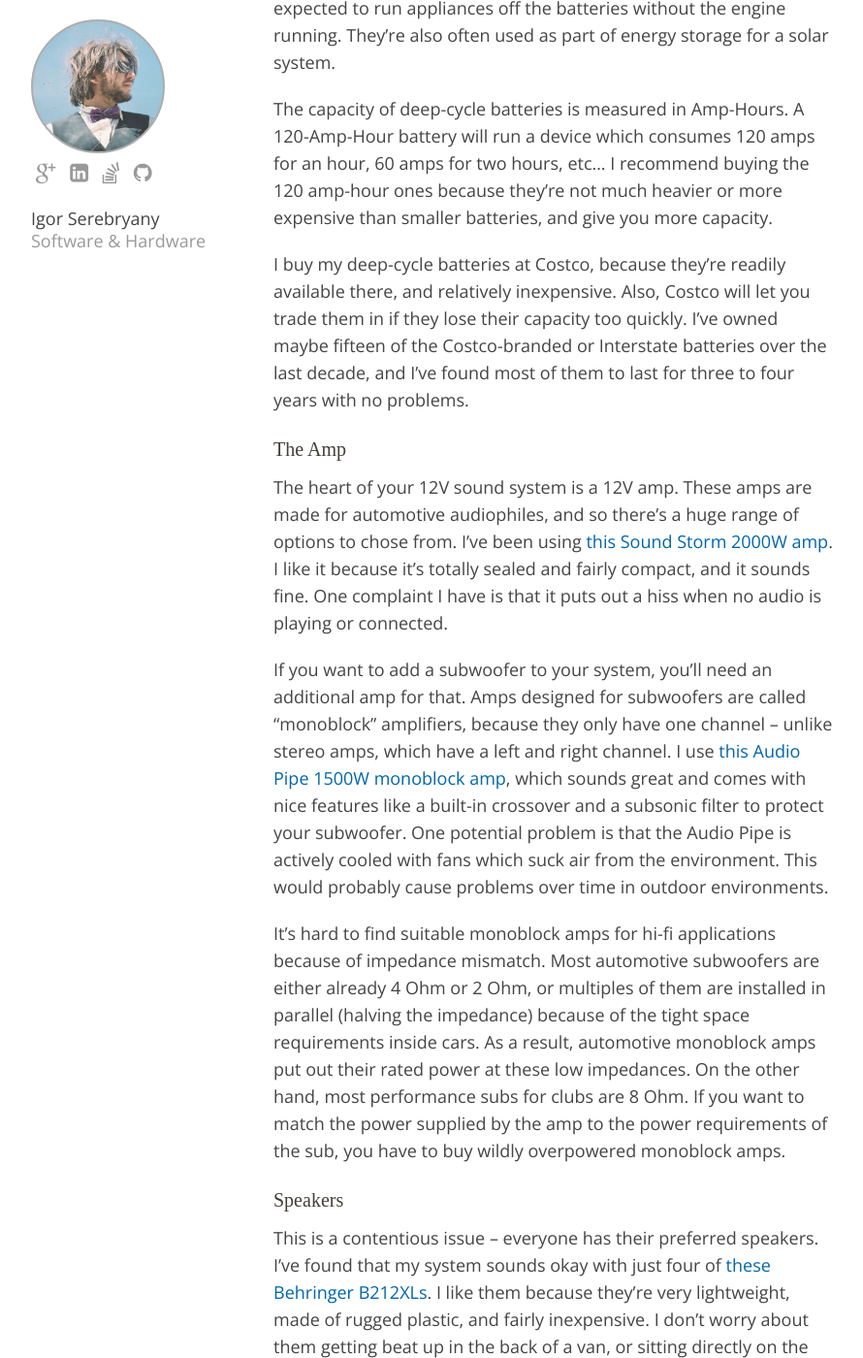
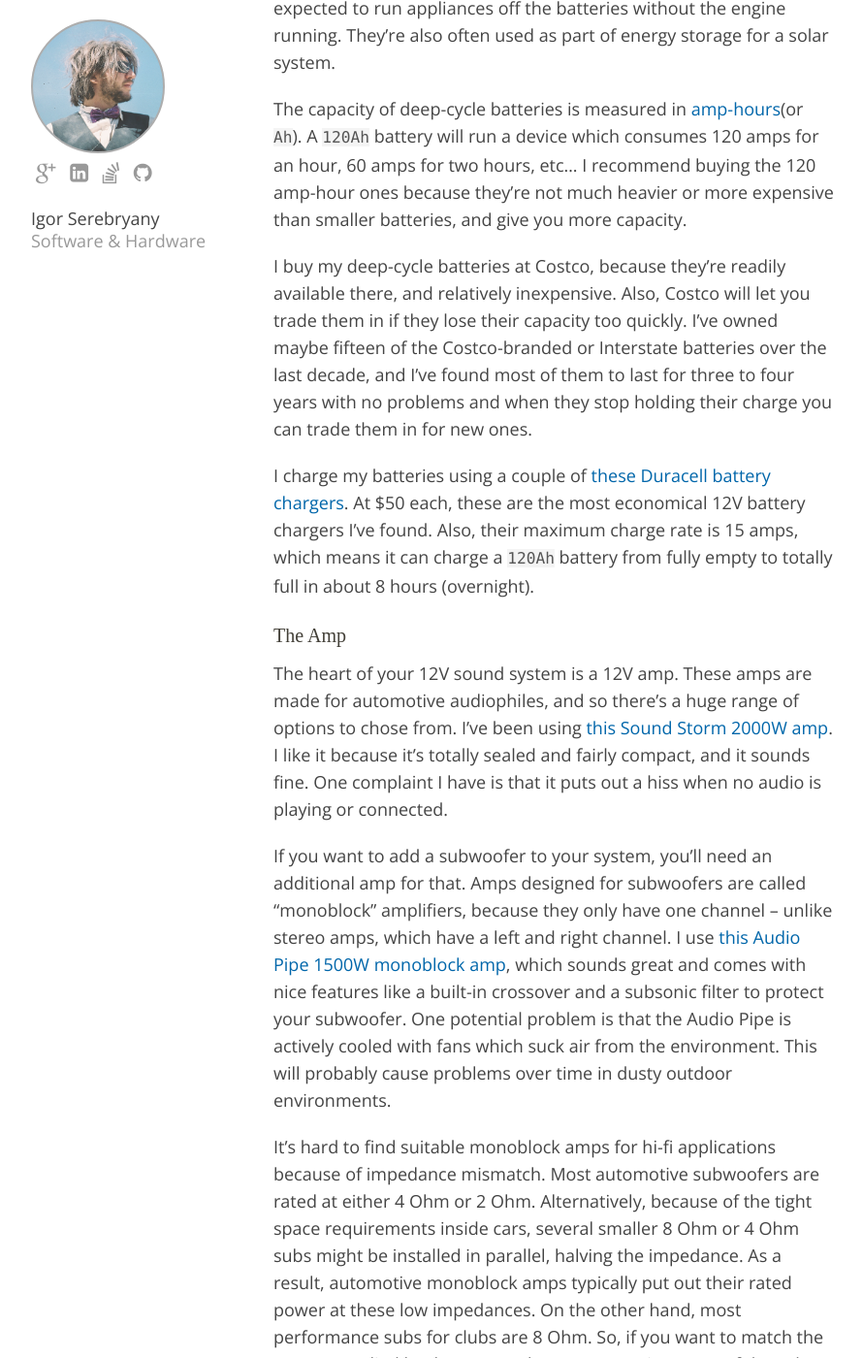
Before and after one commit to igor47/blog, a Jekyll site: the page built from _posts/2016-09-19-the-12v-music-manifesto.md, in a window 1280 px wide and 1400 px high, scrolled down 1410 px. Shown: the whole window at 97% size, without its empty margins (138-1028 px from the left). Built offline with Jekyll 4.4.1, drawn with Linux system fonts in a browser that asks for light colours; some web fonts are replaced; some of the changed text lies outside the part shown.

Commit message:
[12v music] some clarifications, short links

```diff
--- a/_posts/2016-09-19-the-12v-music-manifesto.md
+++ b/_posts/2016-09-19-the-12v-music-manifesto.md
@@ -22,10 +22,10 @@
 
 ## 12V Sound Systems ##
 
-Actually, I love my [Honda EU2000](https://www.amazon.com/gp/product/B005ND19AE/ref=as_li_tl?ie=UTF8&camp=1789&creative=9325&creativeASIN=B005ND19AE&linkCode=as2&tag=igor47-20&linkId=8ef7aea9d18645bfac26ffeeada60e05).
+Actually, I love my [Honda EU2000](http://amzn.to/2cE5yk1).
 It's quiet, lightweight, runs for a long time on very little gas, and has proven extremely dependable.
 It's just that I don't need my generator unless I plan to be running sound for many, many days -- like, a week and a half of Burning Man.
-But I can run a great-sounding system for ***about 24 hours*** off a single [120 amp-hour deep-cycle battery](https://www.amazon.com/gp/product/B00ACNO2AO/ref=as_li_tl?ie=UTF8&camp=1789&creative=9325&creativeASIN=B00ACNO2AO&linkCode=as2&tag=igor47-20&linkId=9fecae1348c3b3e8744d574ac632348f).
+But I can run a great-sounding system for ***about 24 hours*** off a single [120 amp-hour deep-cycle battery](http://amzn.to/2dc97Kk).
 
 Because people often ask me how I manage to run such a sound system without a generator, I am writing this post that breaks down my whole system.
 Read on to learn about each component.
@@ -37,58 +37,71 @@
 If you try to draw power off them, they will quickly die, and if they remain dead they will calcify and will need to be replaced.
 
 The batteries I use are sold as either deep-cycle or marine batteries.
-These are often sold to be used on boats or in RVs, where you're expected to run appliances off the batteries without the engine running.
+These are meant to be used on boats or in RVs, where you're expected to run appliances off the batteries without the engine running.
 They're also often used as part of energy storage for a solar system.
 
-The capacity of deep-cycle batteries is measured in Amp-Hours.
-A 120-Amp-Hour battery will run a device which consumes 120 amps for an hour, 60 amps for two hours, etc...
+The capacity of deep-cycle batteries is measured in [amp-hours](https://en.wikipedia.org/wiki/Ampere-hour)(or `Ah`).
+A `120Ah` battery will run a device which consumes 120 amps for an hour, 60 amps for two hours, etc...
 I recommend buying the 120 amp-hour ones because they're not much heavier or more expensive than smaller batteries, and give you more capacity.
 
 I buy my deep-cycle batteries at Costco, because they're readily available there, and relatively inexpensive.
 Also, Costco will let you trade them in if they lose their capacity too quickly.
-I've owned maybe fifteen of the Costco-branded or Interstate batteries over the last decade, and I've found most of them to last for three to four years with no problems.
+I've owned maybe fifteen of the Costco-branded or Interstate batteries over the last decade, and I've found most of them to last for three to four years with no problems and when they stop holding their charge you can trade them in for new ones.
+
+I charge my batteries using a couple of [these Duracell battery chargers](http://amzn.to/2cZGlzX).
+At $50 each, these are the most economical 12V battery chargers I've found.
+Also, their maximum charge rate is 15 amps, which means it can charge a `120Ah` battery from fully empty to totally full in about 8 hours (overnight).
 
 ### The Amp ###
 
 The heart of your 12V sound system is a 12V amp.
 These amps are made for automotive audiophiles, and so there's a huge range of options to chose from.
-I've been using [this Sound Storm 2000W amp](https://www.amazon.com/gp/product/B003EGZCOG/ref=as_li_tl?ie=UTF8&camp=1789&creative=9325&creativeASIN=B003EGZCOG&linkCode=as2&tag=igor47-20&linkId=7a9018766fc3bc712f0dea765dd42d11).
+I've been using [this Sound Storm 2000W amp](http://amzn.to/2cLB0KO).
 I like it because it's totally sealed and fairly compact, and it sounds fine.
 One complaint I have is that it puts out a hiss when no audio is playing or connected.
 
 If you want to add a subwoofer to your system, you'll need an additional amp for that.
 Amps designed for subwoofers are called "monoblock" amplifiers, because they only have one channel -- unlike stereo amps, which have a left and right channel.
-I use [this Audio Pipe 1500W monoblock amp](https://www.amazon.com/gp/product/B00BW54418/ref=as_li_tl?ie=UTF8&camp=1789&creative=9325&creativeASIN=B00BW54418&linkCode=as2&tag=igor47-20&linkId=b0c45ed528d699c2103a6bb25cc88238), which sounds great and comes with nice features like a built-in crossover and a subsonic filter to protect your subwoofer.
+I use [this Audio Pipe 1500W monoblock amp](http://amzn.to/2cDiAeo), which sounds great and comes with nice features like a built-in crossover and a subsonic filter to protect your subwoofer.
 One potential problem is that the Audio Pipe is actively cooled with fans which suck air from the environment.
-This would probably cause problems over time in outdoor environments.
+This will probably cause problems over time in dusty outdoor environments.
 
 It's hard to find suitable monoblock amps for hi-fi applications because of impedance mismatch.
-Most automotive subwoofers are either already 4 Ohm or 2 Ohm, or multiples of them are installed in parallel (halving the impedance) because of the tight space requirements inside cars.
-As a result, automotive monoblock amps put out their rated power at these low impedances.
+Most automotive subwoofers are rated at either 4 Ohm or 2 Ohm.
+Alternatively, because of the tight space requirements inside cars, several smaller 8 Ohm or 4 Ohm subs might be installed in parallel, halving the impedance.
+As a result, automotive monoblock amps typically put out their rated power at these low impedances.
 On the other hand, most performance subs for clubs are 8 Ohm.
-If you want to match the power supplied by the amp to the power requirements of the sub, you have to buy wildly overpowered monoblock amps.
+So, if you want to match the power supplied by the amp to the power requirements of the sub, you have to buy wildly overpowered monoblock amps.
+For example, to power a 1500W subwoofer, you might need an automotive amp which claims to be rated at 4000W, because that rating will typically be at 2 Ohms.
+To get the power rating at 8 Ohms, you'll need to divide twice to get 1000W.
+
+Keep in mind that power ratings for both speakers and amps are typically inflated.
+There's no way your amp can supply 1000W *continuously*, but neither can your sub sink that much power continuously.
+If it looks like your amp is slightly underpowered, that's okay -- just don't try to compensate by turning up the gain, or you'll [risk blowing your speaker cones](http://www.bcae1.com/2ltlpwr.htm).
 
 ### Speakers ###
 
 This is a contentious issue -- everyone has their preferred speakers.
-I've found that my system sounds okay with just four of [these Behringer B212XLs](https://www.amazon.com/gp/product/B001XWD3LC/ref=as_li_tl?ie=UTF8&camp=1789&creative=9325&creativeASIN=B001XWD3LC&linkCode=as2&tag=igor47-20&linkId=3cfac663ae5308fbc864b55dacf1d829).
+I've found that my system sounds okay with just four of [these Behringer B212XLs](http://amzn.to/2cXPMxe).
 I like them because they're very lightweight, made of rugged plastic, and fairly inexpensive.
 I don't worry about them getting beat up in the back of a van, or sitting directly on the dirt at the party.
 They sound much better at higher volumes, which is perfect for parties.
 
-I don't own my own subwoofer yet, but I had great success driving a friend's [Behringer B1800X](https://www.amazon.com/gp/product/B000KGVYMM/ref=as_li_tl?ie=UTF8&camp=1789&creative=9325&creativeASIN=B000KGVYMM&linkCode=as2&tag=igor47-20&linkId=c3c342bfe7c296239c63c34fecd31561).
+I don't own my own subwoofer yet, but I had great success driving a friend's [Behringer B1800X](http://amzn.to/2cE7qcx).
 I wouldn't buy this sub for myself, though, because it's a little too large and unwieldy.
-I've been eyeing the [Peavy 118D](https://www.amazon.com/gp/product/B0033WMNZW/ref=as_li_tl?ie=UTF8&camp=1789&creative=9325&creativeASIN=B0033WMNZW&linkCode=as2&tag=igor47-20&linkId=7b2b02e72092069bba285f62b45a42cc) because it's a few pounds less, and it can run in both active and passive mode.
+I've been eyeing the [Peavy 118D](http://amzn.to/2cZJdg6) because it's a few pounds less, and it can run in both active and passive mode.
 I could run it in passive mode off batteries during parties, and use the built-in amp if I wanted to blast bass in my one-bedroom apartment.
 
-You'll probably want your own speakers, but the important thing is to buy either passive speakers or ones which, like the Peavy I linked, can be run in passive mode.
+You'll probably want to make up your own mind on which speakers to buy.
+Either way, to run a 12V system, the important thing is to buy either ***passive*** speakers or ones which, like the Peavy I linked, can be run in both active and passive mode.
 
 ### Extra Goodies ###
 
 I keep a few more components which I think make the system run smoother.
-One is a capacitor -- I use [this 2-farad model](https://www.amazon.com/gp/product/B00BKV3DZW/ref=as_li_tl?ie=UTF8&camp=1789&creative=9325&creativeASIN=B00BKV3DZW&linkCode=as2&tag=igor47-20&linkId=8395e7a1eb73b82cdf431971bdb6d8f9).
+One is a capacitor -- I use [this 2-farad model](http://amzn.to/2cLDd9j).
 I got one of these after I noticed that in our theme camp at BM2014, where I was running all of the lighting as well as the sound system off a single battery, the lights would dim when the bass kicked in the music.
-Having a large capacitor helps smooth out these problems, although I doubt it has any impact on sound quality since the amps themselves should already have large-enough capacitors to smooth out their own power demands.
+Having a large capacitor helps smooth out such problems, and is probably more gentle on the battery.
+I doubt if the capacitor has any impact on sound quality, since the amps themselves should already have large-enough internal capacitors to smooth out their own power demands.
 I like that the capacitor comes with a built-in volt meter, so I can keep an eye on the charge of the battery and avoid draining it too far.
 
 Another useful component is [this electronic crossover](http://amzn.to/2cyrk3E).
```
Also changed, not shown: other parts of _posts/2016-09-19-the-12v-music-manifesto.md (+2 -2 lines).
